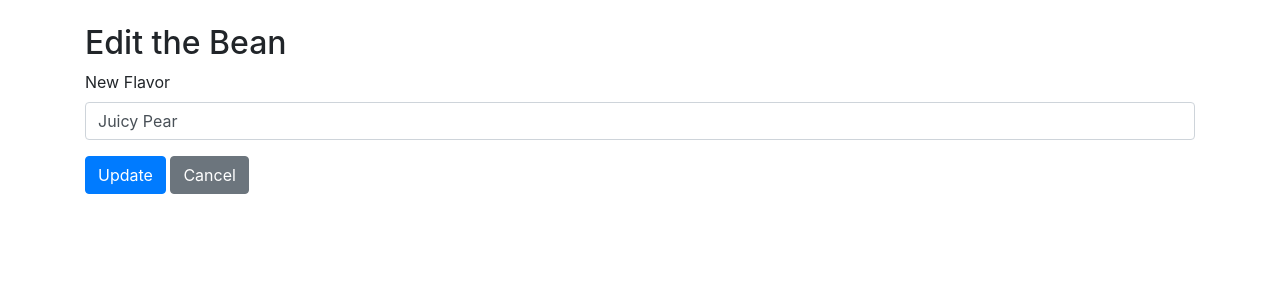
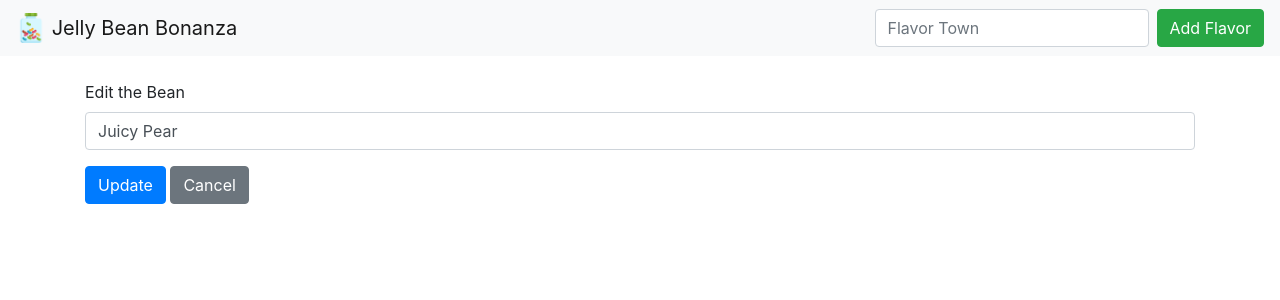
Before and after one commit to francesinha99/JellyBean, a Flask app: page /edit/1 in a window 1280 px wide. Shown: the top 300 px of the page. Run offline with Flask 3, Linux system fonts and the light colour scheme.

Commit message:
Final commit I think

```diff
--- a/templates/base.html
+++ b/templates/base.html
@@ -1,4 +1,10 @@
 <!DOCTYPE html>
+<html lang="en">
+<head>
+    <meta charset="UTF-8">
+    <meta name="viewport" content="width=device-width, initial-scale=1.0">
+    <link rel="stylesheet" href="https://cdn.jsdelivr.net/npm/bootstrap@4.4.1/dist/css/bootstrap.min.css" integrity="sha384-Vkoo8x4CGsO3+Hhxv8T/Q5PaXtkKtu6ug5TOeNV6gBiFeWPGFN9MuhOf23Q9Ifjh" crossorigin="anonymous">
+    <title>{% block title %} Home {% endblock %}</title>
 <html lang="en">
 <head>
     <meta charset="UTF-8">
@@ -7,10 +13,21 @@
     <title>Beanz</title>
 </head>
 <body>
-        {% block content %}{% endblock %}
-
+    <nav class="navbar navbar-light bg-light">
+        <a class="navbar-brand" href="{{ url_for('index') }}">
+            <img src="{{ url_for('static', filename='images/jelly-beans.png') }}" width="30" height="30" class="d-inline-block align-top">
+        Jelly Bean Bonanza
+        </a>
+        <form class="form-inline my-2 my-lg-0" action="{{ url_for('add') }}" method="POST">
+            <input class="form-control mr-sm-2" placeholder="Flavor Town" name="flavor">
+            <button class="btn btn-success my-2 my-sm-0" type="submit">Add Flavor</button>
+        </form>
+    </nav>
+    {% block content %}
+    {% endblock %}
     <script src="https://code.jquery.com/jquery-3.4.1.slim.min.js" integrity="sha384-J6qa4849blE2+poT4WnyKhv5vZF5SrPo0iEjwBvKU7imGFAV0wwj1yYfoRSJoZ+n" crossorigin="anonymous"></script>
     <script src="https://cdn.jsdelivr.net/npm/popper.js@1.16.0/dist/umd/popper.min.js" integrity="sha384-Q6E9RHvbIyZFJoft+2mJbHaEWldlvI9IOYy5n3zV9zzTtmI3UksdQRVvoxMfooAo" crossorigin="anonymous"></script>
     <script src="https://cdn.jsdelivr.net/npm/bootstrap@4.4.1/dist/js/bootstrap.min.js" integrity="sha384-wfSDF2E50Y2D1uUdj0O3uMBJnjuUD4Ih7YwaYd1iqfktj0Uod8GCExl3Og8ifwB6" crossorigin="anonymous"></script>
 </body>
 </html>
+</head>
--- a/templates/edit.html
+++ b/templates/edit.html
@@ -1,11 +1,10 @@
 {% extends 'base.html' %}
-
+{% block title %} Edit {% endblock %}
 {% block content %}
     <div class="container mt-4">
-        <h2>Edit the Bean</h2>
         <form action="" method="POST">
             <div class="mb-3">
-                <label for="flavor" class="form-label">New Flavor</label>
+                <label for="flavor" class="form-label">Edit the Bean</label>
                 <input class="form-control" type="text" id="flavor" name="flavor" value="{{ flavor }}" required>
             </div>
             <button type="submit" class="btn btn-primary">Update</button>
```
Also changed, not shown: templates/index.html (+1 -13 lines).
